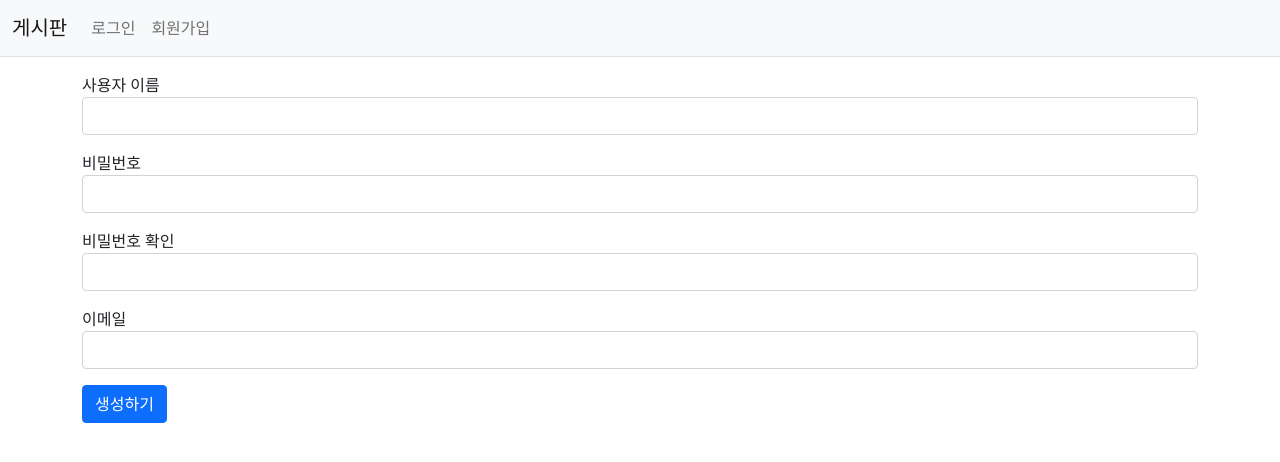
After one commit to lee-kangpyo/django_board, a Django app: page /common/signup/ in a window 1280 px wide. The commit adds this page. Shown: the top 462 px of the page. Run offline with Django 3.2, Linux system fonts and the light colour scheme; some libraries are stand-ins or nearby versions.

Commit message:
추가되지 않은 파일들

```diff
--- /dev/null
+++ b/common/forms.py
@@ -0,0 +1,12 @@
+from django import forms
+from django.contrib.auth.forms import UserCreationForm
+from django.contrib.auth.models import User
+
+
+
+class UserForm(UserCreationForm):
+    email = forms.EmailField(label="이메일")
+
+    class Meta:
+        model = User
+        fields = ("username", "password1", "password2", "email")
--- a/common/urls.py
+++ b/common/urls.py
@@ -1,9 +1,11 @@
 from django.urls import path
 from django.contrib.auth import views as auth_views
+from . import views
 
 app_name = 'common'
 
 urlpatterns = [
     path('login/', auth_views.LoginView.as_view(template_name='common/login.html'), name='login'),
     path('logout/', auth_views.LogoutView.as_view(), name='logout'),
+    path('signup/', views.signup, name='signup')
 ]
--- /dev/null
+++ b/templates/common/signup.html
@@ -0,0 +1,30 @@
+{% extends "base.html" %}
+{% block content %}
+<div class="container my-3">
+    <form method="post" action="{% url 'common:signup' %}">
+        {% csrf_token %}
+        {% include "form_errors.html" %}
+        <div class="mb-3">
+            <label for="username">사용자 이름</label>
+            <input type="text" class="form-control" name="username" id="username"
+                   value="{{ form.username.value|default_if_none:'' }}">
+        </div>
+        <div class="mb-3">
+            <label for="password1">비밀번호</label>
+            <input type="password" class="form-control" name="password1" id="password1"
+                   value="{{ form.password1.value|default_if_none:'' }}">
+        </div>
+        <div class="mb-3">
+            <label for="password2">비밀번호 확인</label>
+            <input type="password" class="form-control" name="password2" id="password2"
+                   value="{{ form.password2.value|default_if_none:'' }}">
+        </div>
+        <div class="mb-3">
+            <label for="email">이메일</label>
+            <input type="text" class="form-control" name="email" id="email"
+                   value="{{ form.email.value|default_if_none:'' }}">
+        </div>
+        <button type="submit" class="btn btn-primary">생성하기</button>
+    </form>
+</div>
+{% endblock %}
--- a/templates/navbar.html
+++ b/templates/navbar.html
@@ -14,7 +14,11 @@
                         <a class="nav-link" href="{% url 'common:login' %}">로그인</a>
                     {% endif %}
                 </li>
-
+                <li>
+                    {% if not user.is_authenticated %}
+                    <a class="nav-link" href="{% url 'common:signup' %}">회원가입</a>
+                    {% endif %}
+                </li>
             </ul>
         </div>
     </div>
```
Also changed, not shown: db.sqlite3.
